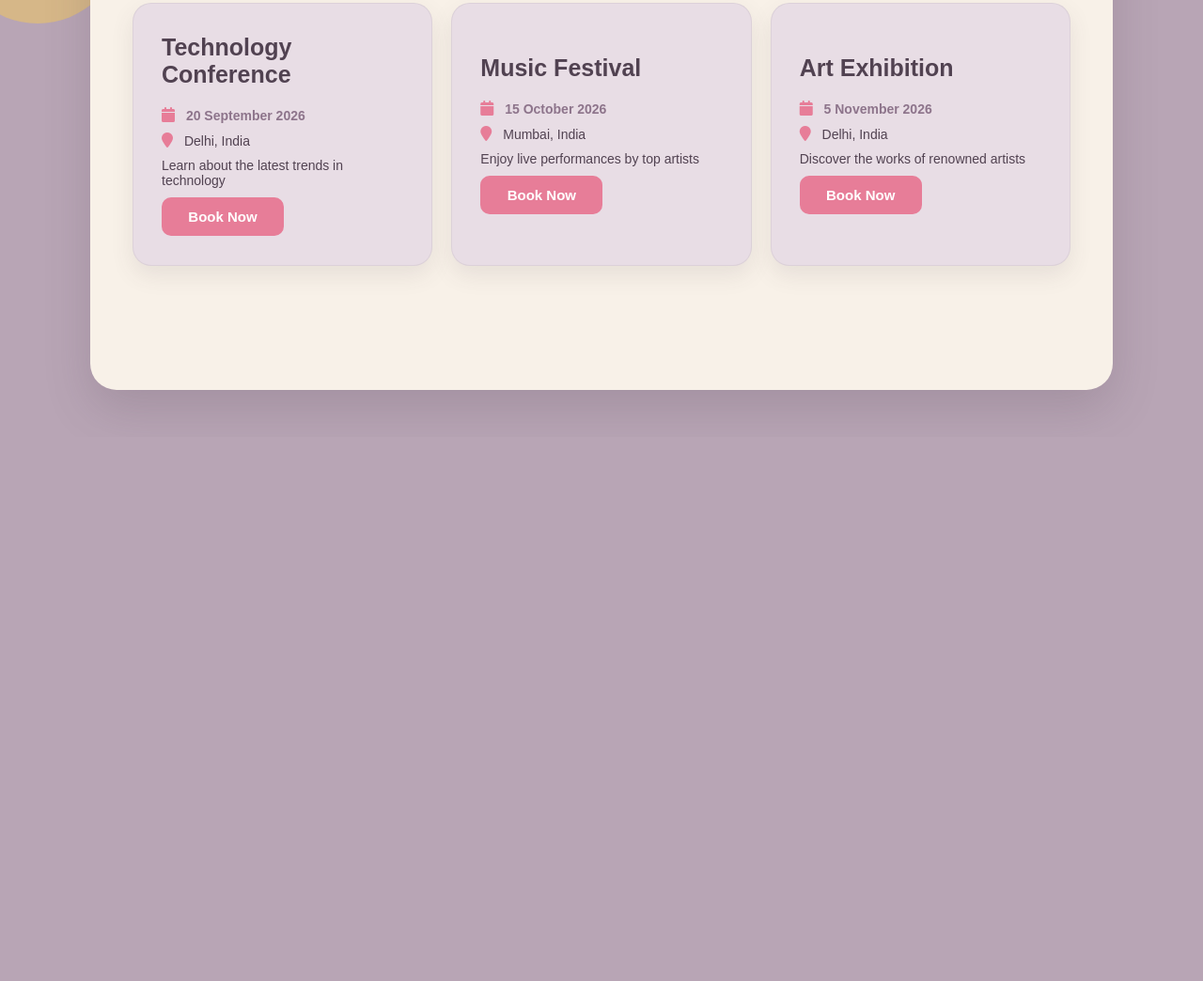
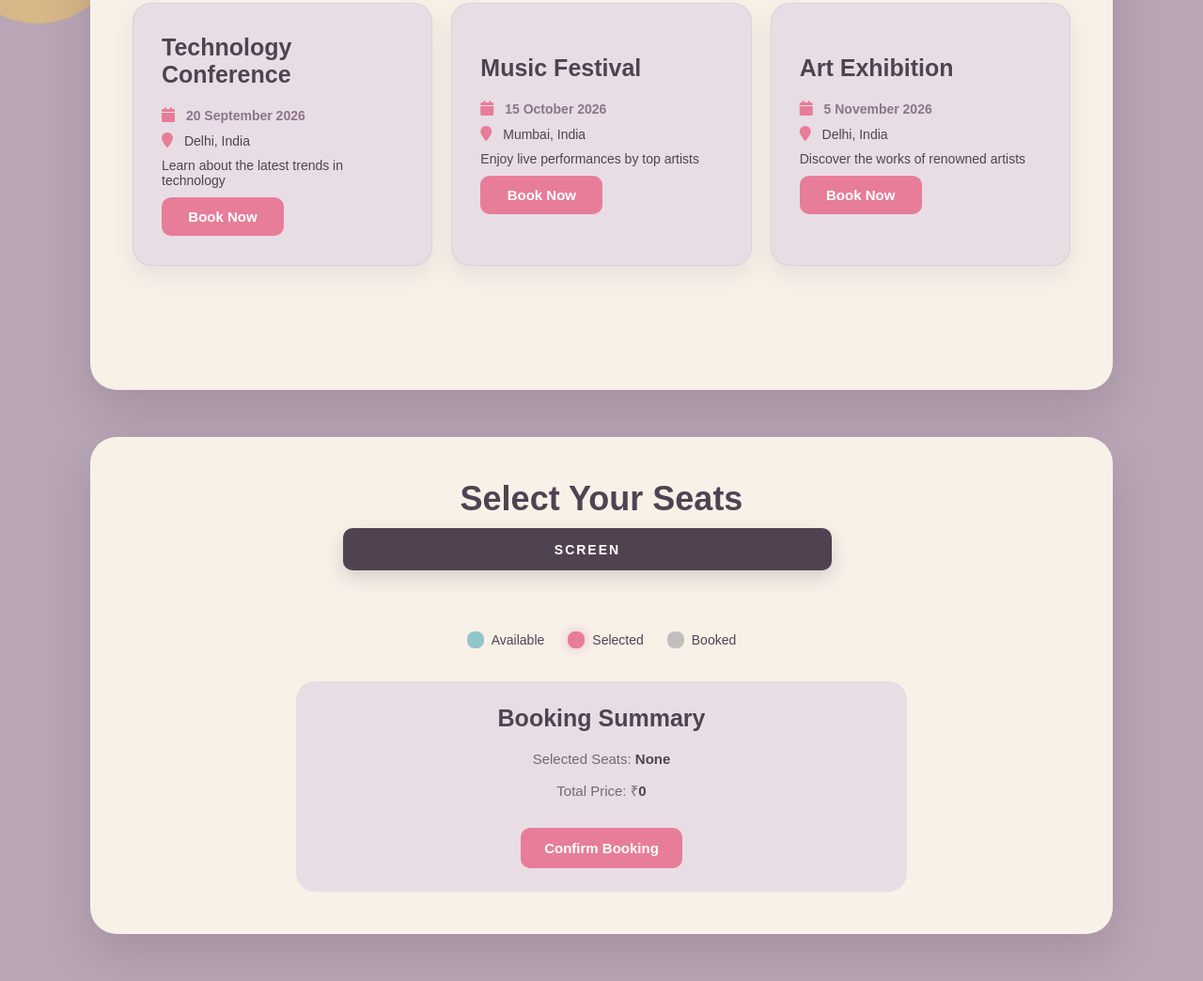
Before and after one commit to gargiyadav711/Event-Seat-booking, a plain HTML site: page index.html in a window 1280 px wide. Shown: the part 835-1879 px from the top of the page at 94% size. Before the commit the page ends 1300 px from the top, so only its background shows below. Drawn offline with Linux system fonts and the light colour scheme.

Commit message:
seat selection

```diff
--- a/index.html
+++ b/index.html
@@ -1,5 +1,6 @@
 <!DOCTYPE html>
 <html lang="en">
+
 <head>
     <meta charset="UTF-8">
     <meta name="viewport" content="width=device-width, initial-scale=1.0">
@@ -7,6 +8,7 @@
     <link rel="stylesheet" href="https://cdnjs.cloudflare.com/ajax/libs/font-awesome/6.5.1/css/all.min.css">
     <link rel="stylesheet" href="style.css">
 </head>
+
 <body>
     <div class="circle circle1"></div>
     <div class="circle circle2"></div>
@@ -23,7 +25,7 @@
                 <a href="#">About us</a>
                 <a href="#">Contact us</a>
             </div>
-            <div class="auth-buttons"  id="auth">
+            <div class="auth-buttons" id="auth">
                 <button class="signup" id="signupBtn">Sign up</button>
             </div>
             <div class="signup-popup" id="signupPopup">
@@ -78,6 +80,39 @@
             </div>
         </div>
     </div>
+    <section class="seat-section" id="seatSection">
+        <h2>Select Your Seats</h2>
+        <div class="seat-container">
+            <div class="screen">SCREEN</div>
+            <div class="seat-layout" id="seatLayout"></div>
+            <div class="seat-legend">
+                <div>
+                    <span class="seat available"></span>Available
+                </div>
+                <div>
+                    <span class="seat selected"></span>Selected
+                </div>
+                <div>
+                    <span class="seat booked"></span>Booked
+                </div>
+            </div>
+            <div class="booking-summary">
+                <h3>Booking Summary</h3>
+                <p>
+                    Selected Seats:
+                    <span id="selectedSeats">None</span>
+                </p>
+                <p>
+                    Total Price:
+                    ₹<span id="totalPrice">0</span>
+                </p>
+                <button class="confirm-booking" id="confirmBooking">
+                    Confirm Booking
+                </button>
+            </div>
+        </div>
+    </section>
     <script src="script.js"></script>
 </body>
+
 </html>
--- a/script.js
+++ b/script.js
@@ -8,3 +8,15 @@ signupBtn.addEventListener("click", () => {
 function closeSignup() {
     signupPopup.classList.remove("active");
 }
+const seatLayout = document.getElementById("seatLayout");
+const selectedSeatsText = document.getElementById("selectedSeats");
+const totalPriceText = document.getElementById("totalPrice");
+const confirmBooking = document.getElementById("confirmBooking");
+const seatSection = document.getElementById("seatSection");
+const seatPrice = 250;
+const totalSeats = 60;
+const bookedSeats = [3, 8, 15, 22, 35];
+const STORAGE_KEY = "selectedSeats";
+function getSelectedSeats() {
+    return JSON.parse(localStorage.getItem(STORAGE_KEY)) || [];
+}
--- a/style.css
+++ b/style.css
@@ -175,7 +175,8 @@ body {
     position: fixed;
     top: 50%;
     left: 50%;
-    transform: translate(-50%, -50%);/*Moves the popup back by half its own width and height, so its center aligns with the screen center.*/
+    transform: translate(-50%, -50%);
+    /*Moves the popup back by half its own width and height, so its center aligns with the screen center.*/
     width: 350px;
     padding: 35px;
     background: var(--white);
@@ -240,6 +241,7 @@ body {
         opacity: 0;
         transform: translate(-50%, -50%) scale(0.8);
     }
+
     to {
         opacity: 1;
         transform: translate(-50%, -50%) scale(1);
@@ -256,10 +258,10 @@ body {
 }
 
 .close-btn:hover {
-    color:var(--dark-purple);
+    color: var(--dark-purple);
 }
 
-.event-card{
+.event-card {
     width: 85%;
     margin: 50px auto;
     background: var(--cream);
@@ -289,7 +291,7 @@ body {
     box-shadow: 0 20px 50px rgba(81, 66, 81, 0.20);
 }
 
-.event-card > h2 {
+.event-card>h2 {
     text-align: center;
     font-size: 35px;
     color: var(--dark-purple);
@@ -297,7 +299,7 @@ body {
     margin-top: 10px;
 }
 
-.event-card > p {
+.event-card>p {
     text-align: center;
     font-size: 16px;
     color: #776676;
@@ -355,11 +357,13 @@ body {
     cursor: pointer;
     transition: 0.3s ease;
 }
+
 .event-info p i {
     color: var(--pink);
     margin-right: 8px;
     font-size: 16px;
 }
+
 .book-now {
     font-size: 15px;
     width: 130px;
@@ -378,3 +382,149 @@ body {
     transform: translateY(-2px);
     box-shadow: 0 5px 15px rgba(81, 66, 81, 0.2);
 }
+
+.seat-section {
+    width: 85%;
+    margin: 50px auto;
+    padding: 45px;
+    background: var(--cream);
+    border-radius: 28px;
+    box-shadow: 0 20px 50px rgba(81, 66, 81, 0.20);
+    text-align: center;
+}
+
+.seat-section h2 {
+    font-size: 36px;
+    font-weight: bold;
+    color: var(--dark-purple);
+    margin-bottom: 10px;
+}
+
+.seat-container {
+    max-width: 650px;
+    margin: auto;
+}
+
+.screen {
+    width: 80%;
+    height: 45px;
+    margin-top: 10px;
+    margin-bottom: 30px;
+    margin-left: 50px;
+    margin-right: 50px;
+    background: var(--dark-purple);
+    color: var(--white);
+    display: flex;
+    align-items: center;
+    justify-content: center;
+    font-size: 14px;
+    font-weight: bold;
+    letter-spacing: 2px;
+    border-radius: 10px;
+    box-shadow: 0 8px 20px rgba(81, 66, 81, 0.2);
+}
+
+.seat-layout {
+    display: grid;
+    grid-template-columns: repeat(8, 1fr);
+    justify-content: center;
+    align-items: center;
+    gap: 12px;
+    margin: auto;
+}
+
+.seat {
+    width: 100%;
+    aspect-ratio: 1; /*used to explicitly define a predefined width to height ratio for an elemant*/
+    border-radius: 8px;
+    background: var(--cyan);
+    cursor: pointer;
+    transition: 0.2s ease;
+    display: inline-block;
+}
+
+.seat:hover {
+    transform: scale(1.1);
+}
+
+.seat.selected {
+    background: var(--pink);
+    box-shadow: 0 0 12px rgba(231, 125, 152, 0.5);
+}
+
+.seat.booked {
+    background: #aaa;
+    cursor: not-allowed;
+    opacity: 0.7;
+}
+
+.seat.booked:hover {
+    transform: none;
+}
+
+.seat-legend {
+    display: flex;
+    justify-content: center;
+    gap: 25px;
+    margin: 35px 0;
+}
+
+.seat-legend div {
+    display: flex;
+    align-items: center;
+    gap: 8px;
+    font-size: 14px;
+    color: var(--dark-purple);
+}
+
+.seat-legend .seat {
+    width: 18px;
+    height: 18px;
+    cursor: default;
+}
+
+.seat-legend .seat:hover {
+    transform: none;
+}
+
+.booking-summary {
+    background: var(--light-lavender);
+    padding: 25px;
+    border-radius: 20px;
+    margin: auto;
+}
+
+.booking-summary h3 {
+    color: var(--dark-purple);
+    font-size: 25px;
+    margin-bottom: 20px;
+}
+
+.booking-summary p {
+    color: #776676;
+    margin-bottom: 15px;
+    font-size: 15px;
+}
+
+.booking-summary span {
+    color: var(--dark-purple);
+    font-weight: bold;
+}
+
+.confirm-booking {
+    margin-top: 15px;
+    padding: 13px 25px;
+    border: none;
+    border-radius: 10px;
+    background: var(--pink);
+    color: var(--white);
+    font-size: 15px;
+    font-weight: bold;
+    cursor: pointer;
+    transition: 0.3s ease;
+}
+
+.confirm-booking:hover {
+    background: var(--dark-purple);
+    transform: translateY(-2px);
+}
```
